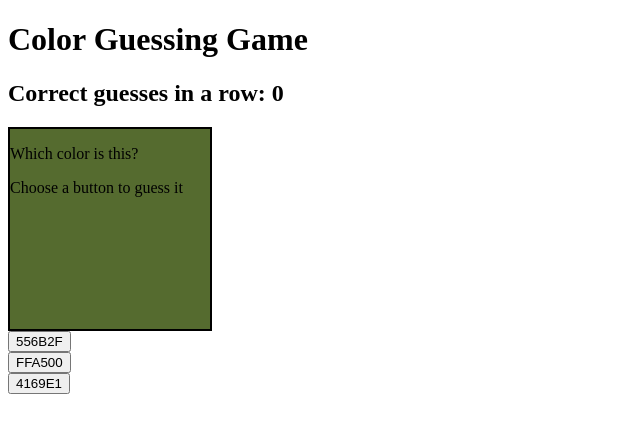
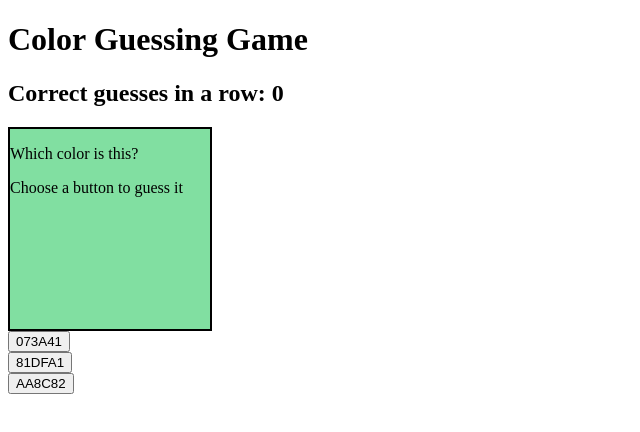
Before and after one commit to milutxi/testing-guessing-game, a React (Create React App) app: page / in a window 1280 px wide. Shown: the top 432 px of the page, without its empty margins (0-640 px from the left). Built offline with nearby package versions, Linux system fonts and the light colour scheme.

Commit message:
colors are created in a funtion

```diff
--- a/src/App.js
+++ b/src/App.js
@@ -10,77 +10,72 @@ import './App.css';
 
 function App() {
 
-    const colors = [
-        {
-            name: "hot pink",
-            code: "FF69B4"
-        },
-        {
-            name: "firebrick",
-            code: "B22222"
-        },
-        {
-            name: "light coral",
-            code: "F08080"
-        },
-        {
-            name: "orange",
-            code: "FFA500"
-        },
-        {
-            name: "pale golden rod",
-            code: "EEE8AA"
-        },
-        {
-            name: "dark olive green",
-            code: "556B2F"
-        },
-        {
-            name: "aqua marine",
-            code: "7FFFD4"
-        },
-        {
-            name: "medium orchid",
-            code: "BA55D3"
-        },
-        {
-            name: "royal blue",
-            code: "4169E1"
-        }
-        ];
+    // const colors = [
+    //     {
+    //         name: "hot pink",
+    //         code: "FF69B4"
+    //     },
+    //     {
+    //         name: "firebrick",
+    //         code: "B22222"
+    //     },
+    //     {
+    //         name: "light coral",
+    //         code: "F08080"
+    //     },
+    //     {
+    //         name: "orange",
+    //         code: "FFA500"
+    //     },
+    //     {
+    //         name: "pale golden rod",
+    //         code: "EEE8AA"
+    //     },
+    //     {
+    //         name: "dark olive green",
+    //         code: "556B2F"
+    //     },
+    //     {
+    //         name: "aqua marine",
+    //         code: "7FFFD4"
+    //     },
+    //     {
+    //         name: "medium orchid",
+    //         code: "BA55D3"
+    //     },
+    //     {
+    //         name: "royal blue",
+    //         code: "4169E1"
+    //     }
+    //     ];
 
-    const[chosenColors, setChosenColors]= useState(colors);
+    const generateRandomHexColor = () => {
+        const randomColors = Array.from({length: 3}, ()=> {
+
+            const randomColorNumber = Math.floor(Math.random()*16777215);
+            const hexColor = randomColorNumber.toString(16);
+            return ("000000" + hexColor).slice(-6).toUpperCase();
+        })
+            return randomColors;
+    };
+
+    console.log(generateRandomHexColor());
+
+    const[chosenColors, setChosenColors]= useState([]);
     const[wrongGuess, setWrongGuess] = useState(false);
     const [correctColor, setCorrectColor] = useState();
     const [correctGuessesInARow, setCorrectGuessesInARow] = useState(0);
 
-    const chooseColors = (colors) => {
-        let pickColors = [];
-        for (let i = 0; i < 3; i++) {
-            let newColor;
-            do {
-                let randomNumber = Math.floor(Math.random() * colors.length);
-                newColor = colors[randomNumber];
-            } while (pickColors.includes(newColor))
-            pickColors.push(newColor);
-        }
-        setChosenColors(pickColors)
+    const startGame = () => {
+        const randomColors = generateRandomHexColor();
+        setChosenColors(randomColors);
 
-        let randomColor = Math.floor(Math.random() * pickColors.length);
-            setCorrectColor(pickColors[randomColor].code);
-
-        console.log(pickColors)
-        console.log(correctColor)
+        const randomColorIndex = Math.floor(Math.random()*randomColors.length);
+        setCorrectColor(randomColors[randomColorIndex]);
     }
 
-    const fetchData = async () => {
-
-        await chooseColors(colors);
-        console.log(correctColor);
-    };
-
     useEffect(() => {
-        fetchData();
+        startGame();
     },[]);
 
     const guessColorClick = (guessedColor) => {
@@ -100,8 +95,8 @@ function App() {
 
         }
 
-        fetchData();
-    }
+        startGame();
+    };
 
     return (
 
--- a/src/components/Color/index.jsx
+++ b/src/components/Color/index.jsx
@@ -3,8 +3,8 @@ const Color = ({ color, guessColorClick }) => {
 
     return (
         <div>
-            <button onClick={() => guessColorClick(color.code)}>
-                {color.code}
+            <button onClick={() => guessColorClick(color)}>
+                {color}
             </button>
         </div>
     )
--- a/src/components/ColorOptions/index.jsx
+++ b/src/components/ColorOptions/index.jsx
@@ -4,8 +4,8 @@ const ColorOptions = ({colors, guessColorClick}) => {
        return(
         <div data-testid="color-options">
             {colors && (
-            colors.map((colors, index) =>
-            <Color color={colors} key={index} guessColorClick={guessColorClick} /> )
+            colors.map((color, index) =>
+            <Color color={color} key={index} guessColorClick={guessColorClick} /> )
             )}
         </div>
     )
```
